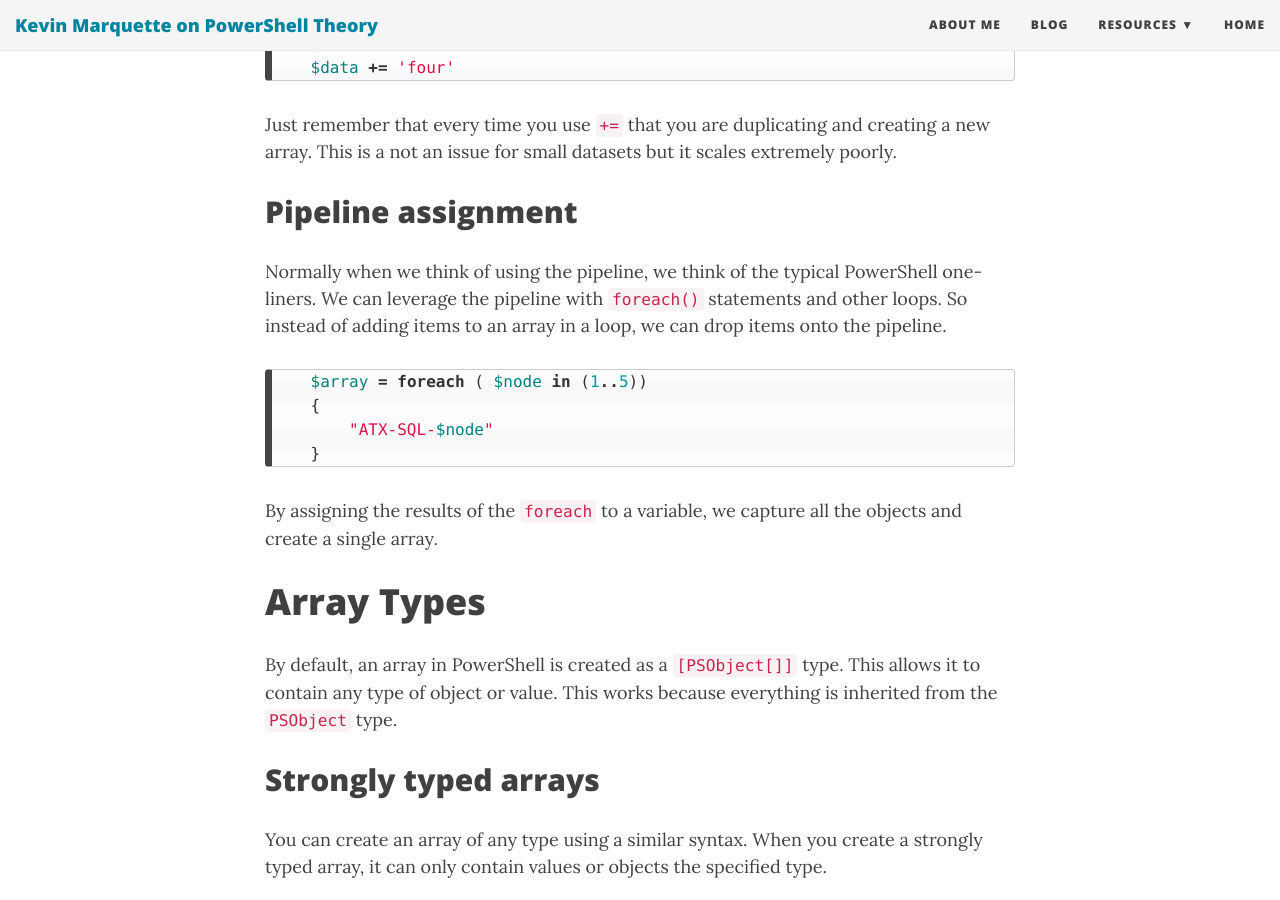
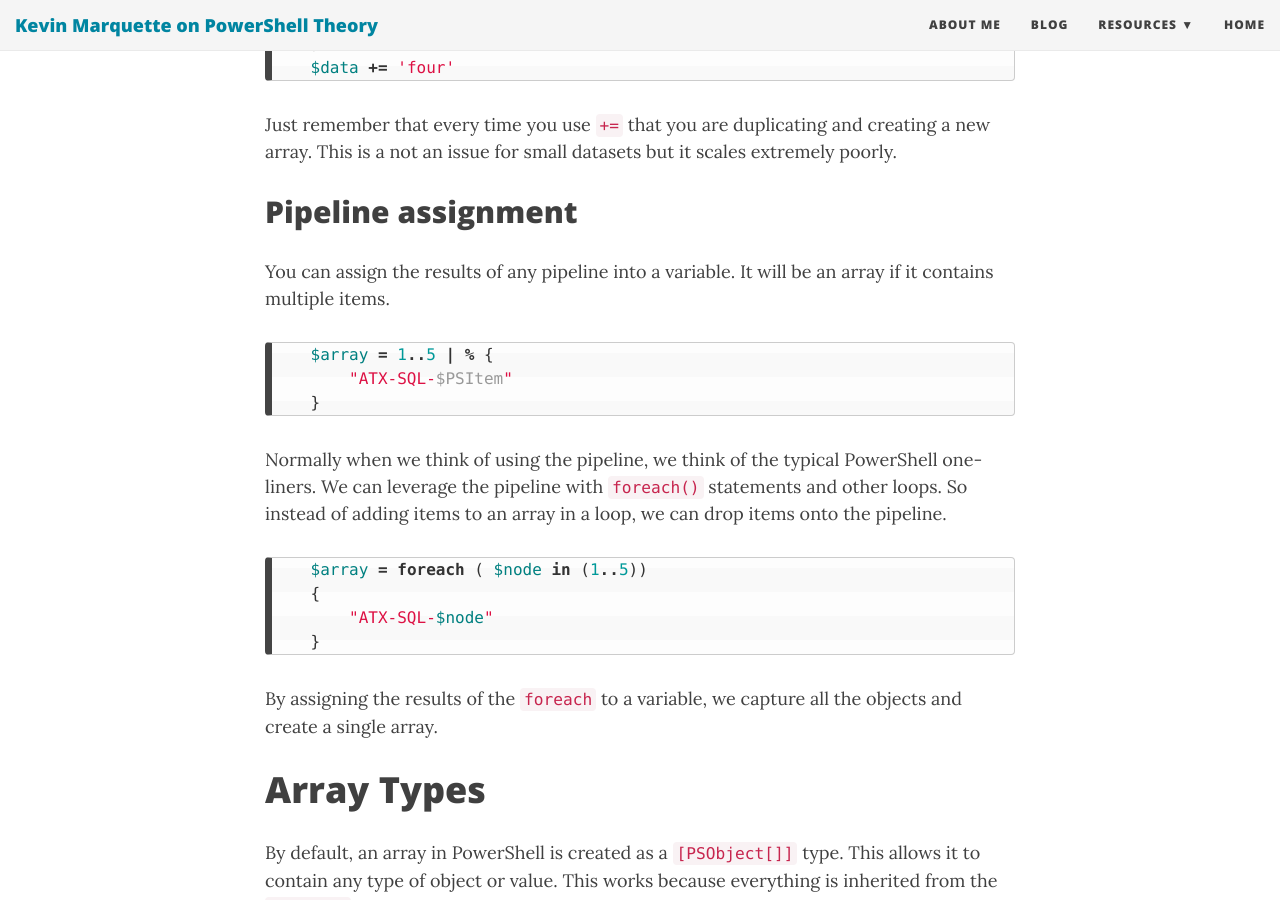
Before and after one commit to KevinMarquette/kevinmarquette.github.io, a Jekyll site: the page built from _posts/2018-10-15-Powershell-arrays-Everything-you-wanted-to-know.md, in a window 1280 px wide and 900 px high, scrolled down 21957 px. Built offline with Jekyll 4.4.1, drawn with Linux system fonts in a browser that asks for light colours; nearby versions of some CDN libraries.

Commit message:
adjust the pipeline example

````diff
--- a/_posts/2018-10-15-Powershell-arrays-Everything-you-wanted-to-know.md
+++ b/_posts/2018-10-15-Powershell-arrays-Everything-you-wanted-to-know.md
@@ -797,6 +797,14 @@ Just remember that every time you use `+=` that you are duplicating and creating
 
 ## Pipeline assignment
 
+You can assign the results of any pipeline into a variable. It will be an array if it contains multiple items.
+
+``` posh
+    $array = 1..5 | % {
+        "ATX-SQL-$PSItem"
+    }
+```
+
 Normally when we think of using the pipeline, we think of the typical PowerShell one-liners. We can leverage the pipeline with `foreach()` statements and other loops. So instead of adding items to an array in a loop, we can drop items onto the pipeline.
 
 ``` posh
````
